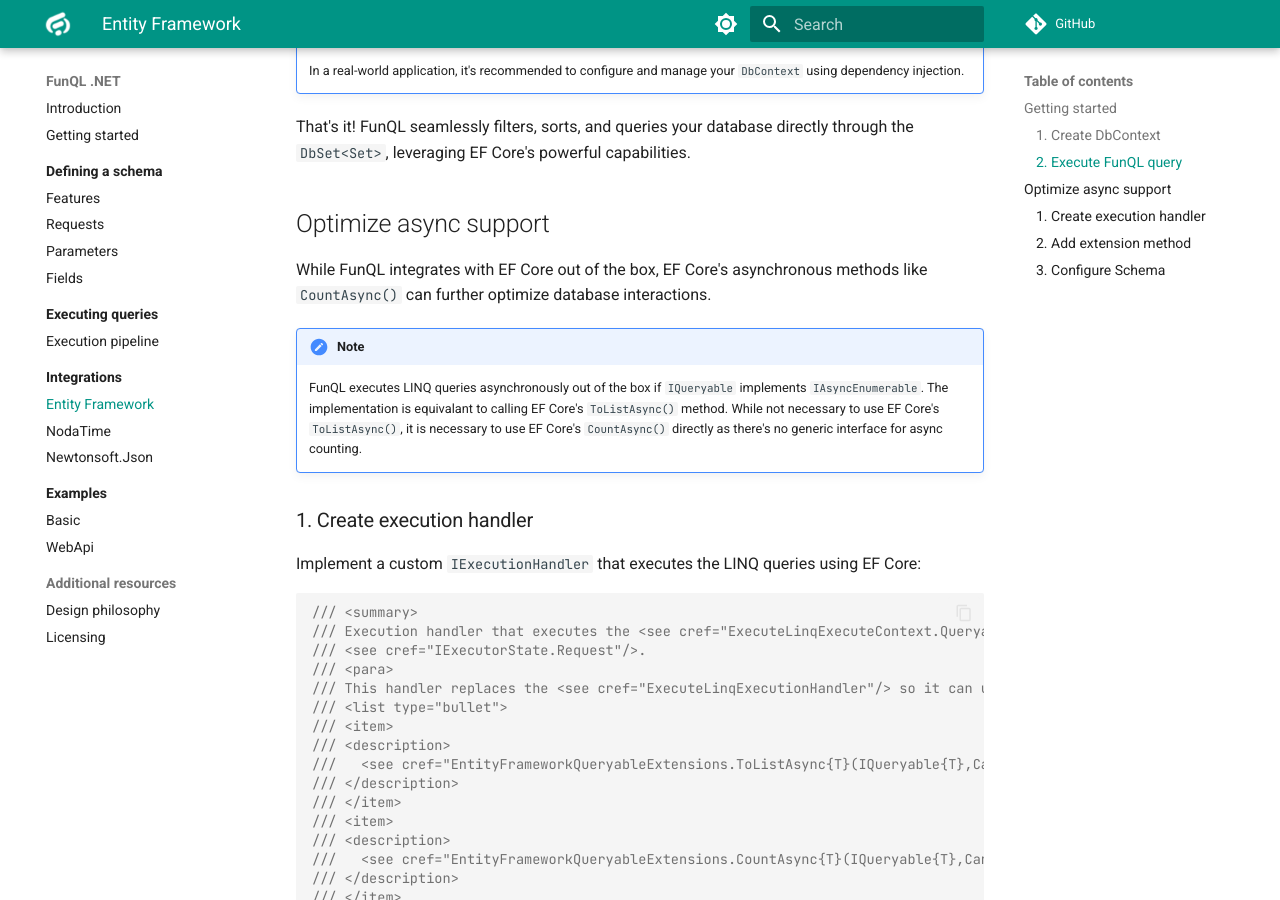
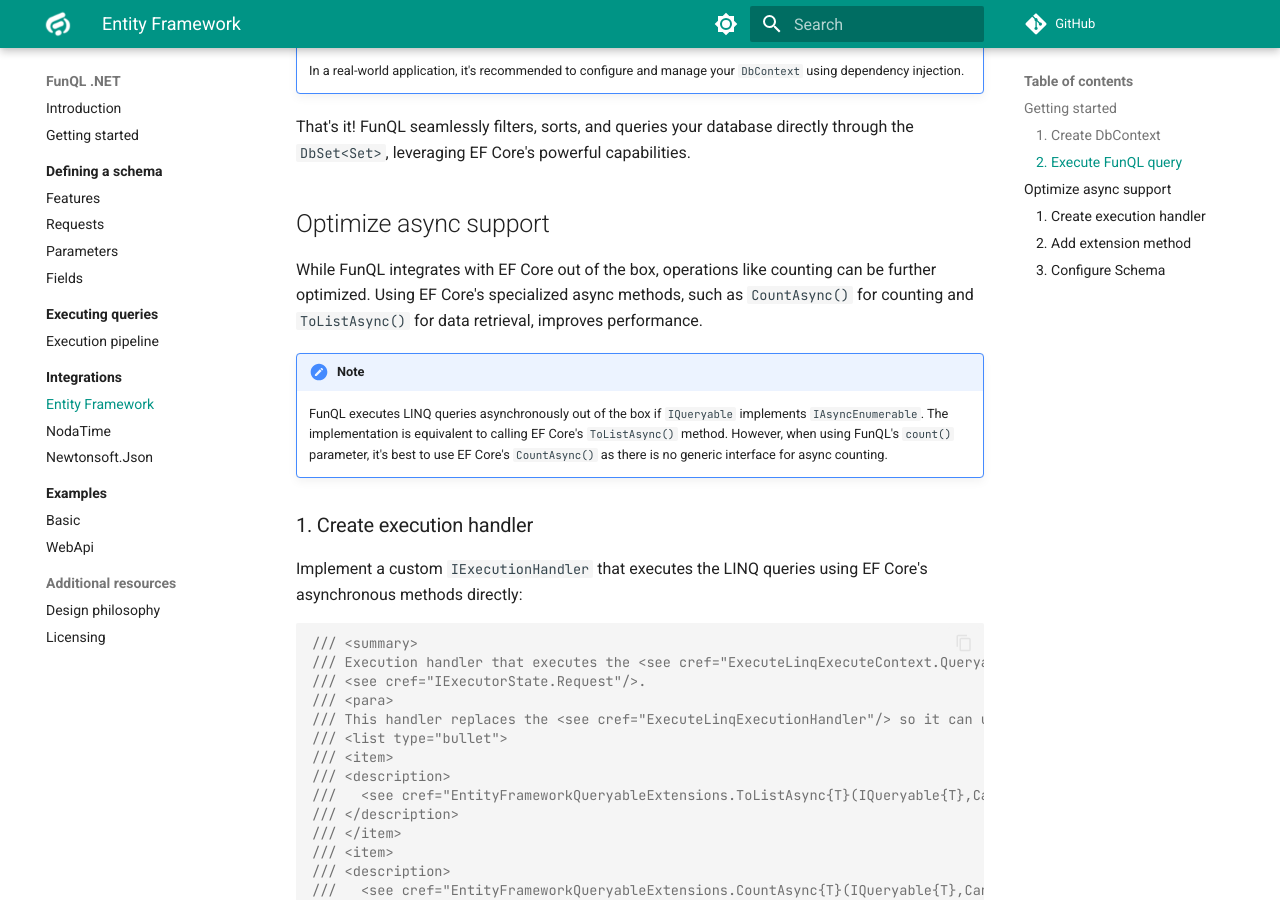
Before and after one commit to funql/funql-dotnet, an MkDocs documentation site: the page built from docs/integrations/efcore.md, in a window 1280 px wide and 900 px high, scrolled down 1583 px. Built offline with MkDocs 1.6.1 and Material for MkDocs 9.7.7, drawn with Linux system fonts in a browser that asks for light colours; comment, search, counter and statistics services are not loaded; some of the changed text lies outside the part shown.

Commit message:
Update efcore.md

````diff
--- a/docs/integrations/efcore.md
+++ b/docs/integrations/efcore.md
@@ -74,19 +74,19 @@
 
 ## Optimize async support
 
-While FunQL integrates with EF Core out of the box, EF Core's asynchronous methods like `CountAsync()` can further
-optimize database interactions.
+While FunQL integrates with EF Core out of the box, operations like counting can be further optimized. Using EF Core's
+specialized async methods, such as `CountAsync()` for counting and `ToListAsync()` for data retrieval, improves
+performance.
 
 !!! note
 
     FunQL executes LINQ queries asynchronously out of the box if `IQueryable` implements `IAsyncEnumerable`. The
-    implementation is equivalant to calling EF Core's `ToListAsync()` method. While not necessary to use EF Core's
-    `ToListAsync()`, it is necessary to use EF Core's `CountAsync()` directly as there's no generic interface for async
-    counting.
+    implementation is equivalent to calling EF Core's `ToListAsync()` method. However, when using FunQL's `count()`
+    parameter, it's best to use EF Core's `CountAsync()` as there is no generic interface for async counting.
 
 ### 1. Create execution handler
 
-Implement a custom `IExecutionHandler` that executes the LINQ queries using EF Core:
+Implement a custom `IExecutionHandler` that executes the LINQ queries using EF Core's asynchronous methods directly:
 
 ```csharp
 /// <summary>
````
Also changed, not shown: other parts of docs/integrations/efcore.md (+3 -3 lines).
